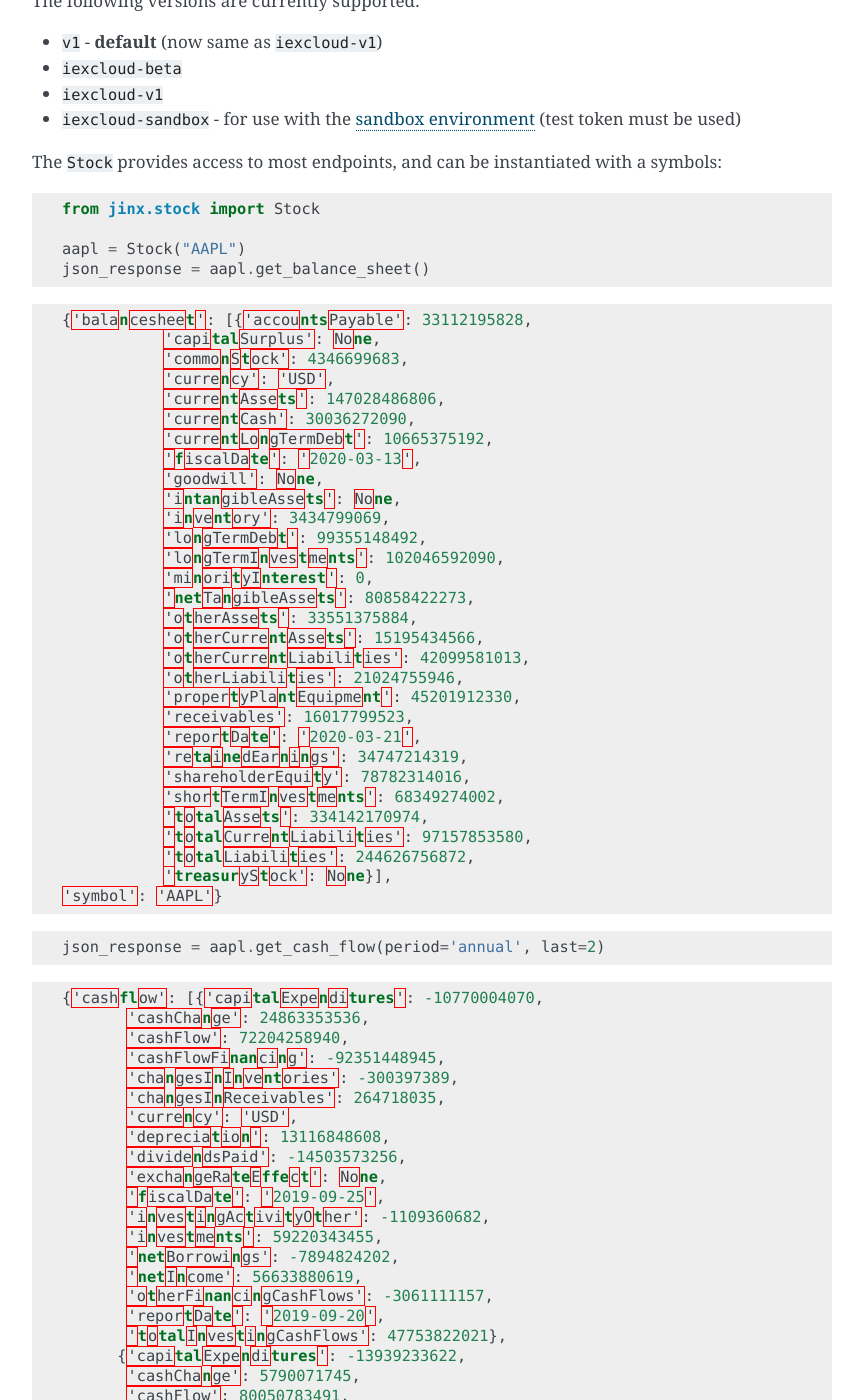
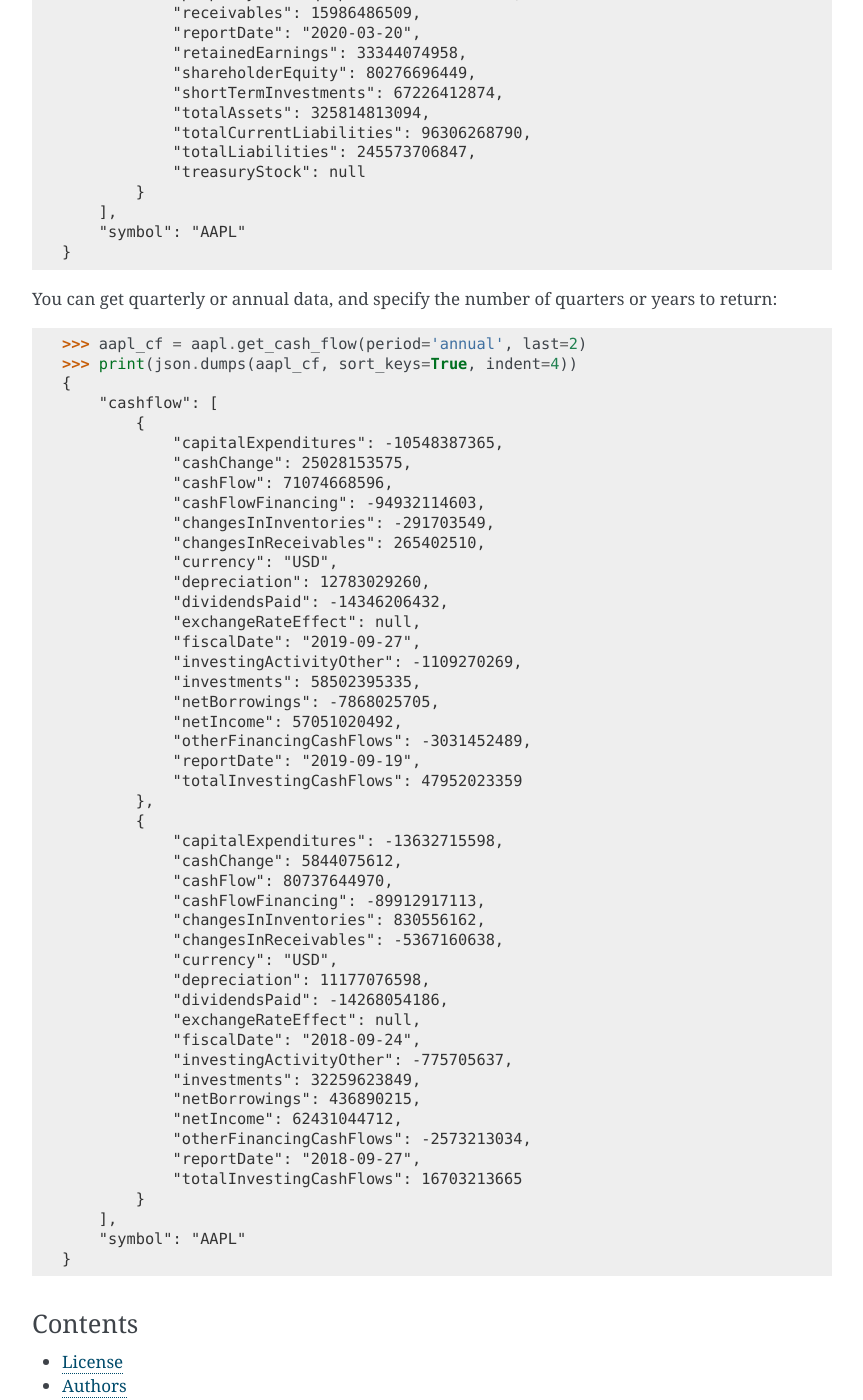
Before and after one commit to brettelliot/jinx, a Sphinx documentation site: the page built from docs/index.rst, in a window 1280 px wide and 1400 px high, scrolled down 1640 px. Shown: the whole window, without its empty margins (338-1201 px from the left). Built offline with Sphinx 7.4.7, drawn with Linux system fonts in a browser that asks for light colours; some of the changed text lies outside the part shown.

Commit message:
support for annual and quarterly data

```diff
--- a/README.rst
+++ b/README.rst
@@ -17,7 +17,9 @@
 
 From PyPI with pip (latest stable release):
 
-``$ pip3 install jinx``
+.. code:: bash
+
+    $ pip3 install jinx
 
 From development repository (dev version):
 
@@ -50,88 +52,100 @@
 Usage
 -----
 
-The ``Stock`` provides access to most endpoints, and can be instantiated with a symbols:
+The ``Stock`` provides access to most endpoints, and can be instantiated with a symbol:
 
 .. code-block:: python
 
-    from jinx.stock import Stock
+        >>> from jinx.stock import Stock
+        >>> import json
+        >>> aapl = Stock('aapl')
+        >>> aapl_bs = aapl.get_balance_sheet()
+        >>> print (json.dumps(aapl_bs, sort_keys=True, indent=4))
+        {
+            "balancesheet": [
+                {
+                    "accountsPayable": 33018121739,
+                    "capitalSurplus": null,
+                    "commonStock": 4496599335,
+                    "currency": "USD",
+                    "currentAssets": 144612403174,
+                    "currentCash": 30172961915,
+                    "currentLongTermDebt": 10881096169,
+                    "fiscalDate": "2020-03-22",
+                    "goodwill": null,
+                    "intangibleAssets": null,
+                    "inventory": 3498769850,
+                    "longTermDebt": 101705344870,
+                    "longTermInvestments": 102909761019,
+                    "minorityInterest": 0,
+                    "netTangibleAssets": 78477657414,
+                    "otherAssets": 33597449752,
+                    "otherCurrentAssets": 14914938794,
+                    "otherCurrentLiabilities": 42539380185,
+                    "otherLiabilities": 21528724378,
+                    "propertyPlantEquipment": 44907661177,
+                    "receivables": 15986486509,
+                    "reportDate": "2020-03-20",
+                    "retainedEarnings": 33344074958,
+                    "shareholderEquity": 80276696449,
+                    "shortTermInvestments": 67226412874,
+                    "totalAssets": 325814813094,
+                    "totalCurrentLiabilities": 96306268790,
+                    "totalLiabilities": 245573706847,
+                    "treasuryStock": null
+                }
+            ],
+            "symbol": "AAPL"
+        }
 
-    aapl = Stock("AAPL")
-    json_response = aapl.get_balance_sheet()
-
-.. code-block:: json
-
-        {'balancesheet': [{'accountsPayable': 33112195828,
-                   'capitalSurplus': None,
-                   'commonStock': 4346699683,
-                   'currency': 'USD',
-                   'currentAssets': 147028486806,
-                   'currentCash': 30036272090,
-                   'currentLongTermDebt': 10665375192,
-                   'fiscalDate': '2020-03-13',
-                   'goodwill': None,
-                   'intangibleAssets': None,
-                   'inventory': 3434799069,
-                   'longTermDebt': 99355148492,
-                   'longTermInvestments': 102046592090,
-                   'minorityInterest': 0,
-                   'netTangibleAssets': 80858422273,
-                   'otherAssets': 33551375884,
-                   'otherCurrentAssets': 15195434566,
-                   'otherCurrentLiabilities': 42099581013,
-                   'otherLiabilities': 21024755946,
-                   'propertyPlantEquipment': 45201912330,
-                   'receivables': 16017799523,
-                   'reportDate': '2020-03-21',
-                   'retainedEarnings': 34747214319,
-                   'shareholderEquity': 78782314016,
-                   'shortTermInvestments': 68349274002,
-                   'totalAssets': 334142170974,
-                   'totalCurrentLiabilities': 97157853580,
-                   'totalLiabilities': 244626756872,
-                   'treasuryStock': None}],
-        'symbol': 'AAPL'}
+You can get quarterly or annual data, and specify the number of quarters or years to return:
 
 .. code-block:: python
 
-        json_response = aapl.get_cash_flow(period='annual', last=2)
-
-.. code-block:: json
-
-        {'cashflow': [{'capitalExpenditures': -10770004070,
-               'cashChange': 24863353536,
-               'cashFlow': 72204258940,
-               'cashFlowFinancing': -92351448945,
-               'changesInInventories': -300397389,
-               'changesInReceivables': 264718035,
-               'currency': 'USD',
-               'depreciation': 13116848608,
-               'dividendsPaid': -14503573256,
-               'exchangeRateEffect': None,
-               'fiscalDate': '2019-09-25',
-               'investingActivityOther': -1109360682,
-               'investments': 59220343455,
-               'netBorrowings': -7894824202,
-               'netIncome': 56633880619,
-               'otherFinancingCashFlows': -3061111157,
-               'reportDate': '2019-09-20',
-               'totalInvestingCashFlows': 47753822021},
-              {'capitalExpenditures': -13939233622,
-               'cashChange': 5790071745,
-               'cashFlow': 80050783491,
-               'cashFlowFinancing': -91406242732,
-               'changesInInventories': 829147940,
-               'changesInReceivables': -5555305538,
-               'currency': 'USD',
-               'depreciation': 11135992882,
-               'dividendsPaid': -14260530107,
-               'exchangeRateEffect': None,
-               'fiscalDate': '2018-09-16',
-               'investingActivityOther': -764234805,
-               'investments': 32104361274,
-               'netBorrowings': 435808335,
-               'netIncome': 60452479349,
-               'otherFinancingCashFlows': -2566982008,
-               'reportDate': '2018-09-28',
-               'totalInvestingCashFlows': 16068508327}],
-        'symbol': 'AAPL'}
+        >>> aapl_cf = aapl.get_cash_flow(period='annual', last=2)
+        >>> print(json.dumps(aapl_cf, sort_keys=True, indent=4))
+        {
+            "cashflow": [
+                {
+                    "capitalExpenditures": -10548387365,
+                    "cashChange": 25028153575,
+                    "cashFlow": 71074668596,
+                    "cashFlowFinancing": -94932114603,
+                    "changesInInventories": -291703549,
+                    "changesInReceivables": 265402510,
+                    "currency": "USD",
+                    "depreciation": 12783029260,
+                    "dividendsPaid": -14346206432,
+                    "exchangeRateEffect": null,
+                    "fiscalDate": "2019-09-27",
+                    "investingActivityOther": -1109270269,
+                    "investments": 58502395335,
+                    "netBorrowings": -7868025705,
+                    "netIncome": 57051020492,
+                    "otherFinancingCashFlows": -3031452489,
+                    "reportDate": "2019-09-19",
+                    "totalInvestingCashFlows": 47952023359
+                },
+                {
+                    "capitalExpenditures": -13632715598,
+                    "cashChange": 5844075612,
+                    "cashFlow": 80737644970,
+                    "cashFlowFinancing": -89912917113,
+                    "changesInInventories": 830556162,
+                    "changesInReceivables": -5367160638,
+                    "currency": "USD",
+                    "depreciation": 11177076598,
+                    "dividendsPaid": -14268054186,
+                    "exchangeRateEffect": null,
+                    "fiscalDate": "2018-09-24",
+                    "investingActivityOther": -775705637,
+                    "investments": 32259623849,
+                    "netBorrowings": 436890215,
+                    "netIncome": 62431044712,
+                    "otherFinancingCashFlows": -2573213034,
+                    "reportDate": "2018-09-27",
+                    "totalInvestingCashFlows": 16703213665
+                }
+            ],
+            "symbol": "AAPL"
+        }
--- a/docs/changelog.rst
+++ /dev/null
@@ -1,2 +0,0 @@
-.. _changes:
-.. include:: ../CHANGELOG.rst
--- a/docs/index.rst
+++ b/docs/index.rst
@@ -1,63 +1,13 @@
-====
-jinx
-====
-
-This is the documentation of **jinx**.
-
-.. note::
-
-    This is the main page of your project's `Sphinx`_ documentation.
-    It is formatted in `reStructuredText`_. Add additional pages
-    by creating rst-files in ``docs`` and adding them to the `toctree`_ below.
-    Use then `references`_ in order to link them from this page, e.g.
-    :ref:`authors` and :ref:`changes`.
-
-    It is also possible to refer to the documentation of other Python packages
-    with the `Python domain syntax`_. By default you can reference the
-    documentation of `Sphinx`_, `Python`_, `NumPy`_, `SciPy`_, `matplotlib`_,
-    `Pandas`_, `Scikit-Learn`_. You can add more by extending the
-    ``intersphinx_mapping`` in your Sphinx's ``conf.py``.
-
-    The pretty useful extension `autodoc`_ is activated by default and lets
-    you include documentation from docstrings. Docstrings can be written in
-    `Google style`_ (recommended!), `NumPy style`_ and `classical style`_.
-
+.. include:: ../README.rst
 
 Contents
 ========
 
 .. toctree::
-   :maxdepth: 2
+   :maxdepth: 1
 
    License <license>
    Authors <authors>
-   Changelog <changelog>
    Module Reference <api/modules>
    Contributing <contributing>
    References <references>
-
-
-Indices and tables
-==================
-
-* :ref:`genindex`
-* :ref:`modindex`
-* :ref:`search`
-
-.. _toctree: http://www.sphinx-doc.org/en/master/usage/restructuredtext/directives.html
-.. _reStructuredText: http://www.sphinx-doc.org/en/master/usage/restructuredtext/basics.html
-.. _references: http://www.sphinx-doc.org/en/stable/markup/inline.html
-.. _Python domain syntax: http://sphinx-doc.org/domains.html#the-python-domain
-.. _Sphinx: http://www.sphinx-doc.org/
-.. _Python: http://docs.python.org/
-.. _Numpy: http://docs.scipy.org/doc/numpy
-.. _SciPy: http://docs.scipy.org/doc/scipy/reference/
-.. _matplotlib: https://matplotlib.org/contents.html#
-.. _Pandas: http://pandas.pydata.org/pandas-docs/stable
-.. _Scikit-Learn: http://scikit-learn.org/stable
-.. _autodoc: http://www.sphinx-doc.org/en/stable/ext/autodoc.html
-.. _Google style: https://github.com/google/styleguide/blob/gh-pages/pyguide.md#38-comments-and-docstrings
-.. _NumPy style: https://numpydoc.readthedocs.io/en/latest/format.html
-.. _classical style: http://www.sphinx-doc.org/en/stable/domains.html#info-field-lists
-
-.. include:: ../README.rst
--- a/docs/references.rst
+++ b/docs/references.rst
@@ -2,6 +2,6 @@
 References
 ==========
 
-* [Pyscaffold page](https://pyscaffold.org/en/latest/features.html)
-* [Pyscaffold help](https://www.geeksforgeeks.org/pyscaffold-module-in-pythone)
-* [Tutorial on pyscaffold](https://blog.itkun.de/pyscaffold-my-boilerplate-of-choice-en.html)
+* `<https://pyscaffold.org/en/latest/features.html>`_
+* `<https://www.geeksforgeeks.org/pyscaffold-module-in-pythone>`_
+* `<https://blog.itkun.de/pyscaffold-my-boilerplate-of-choice-en.html>`_
```
Also changed, not shown: 1 other file.
